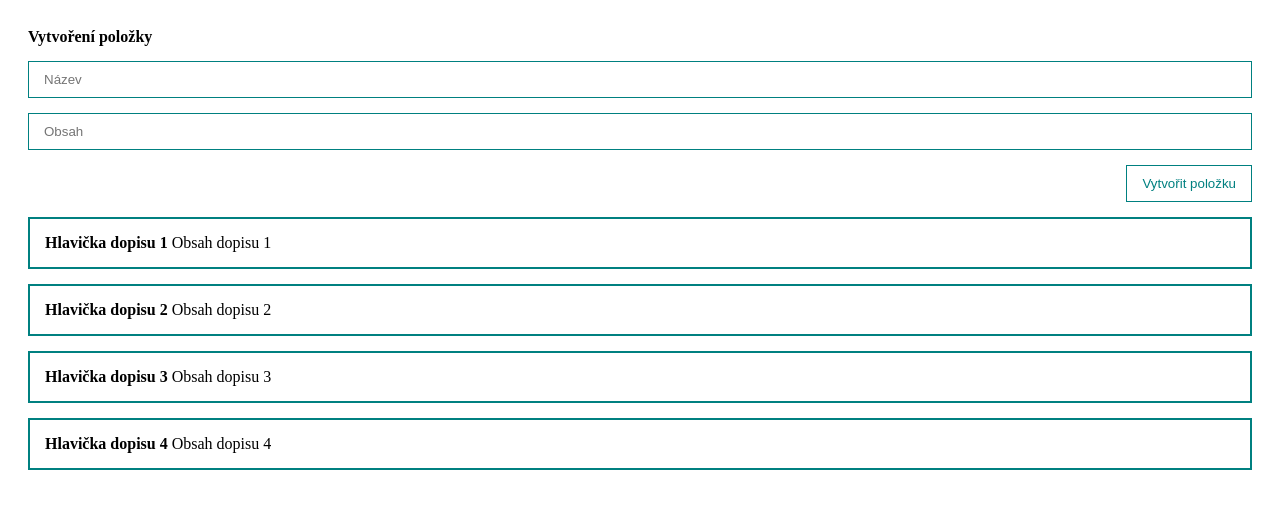
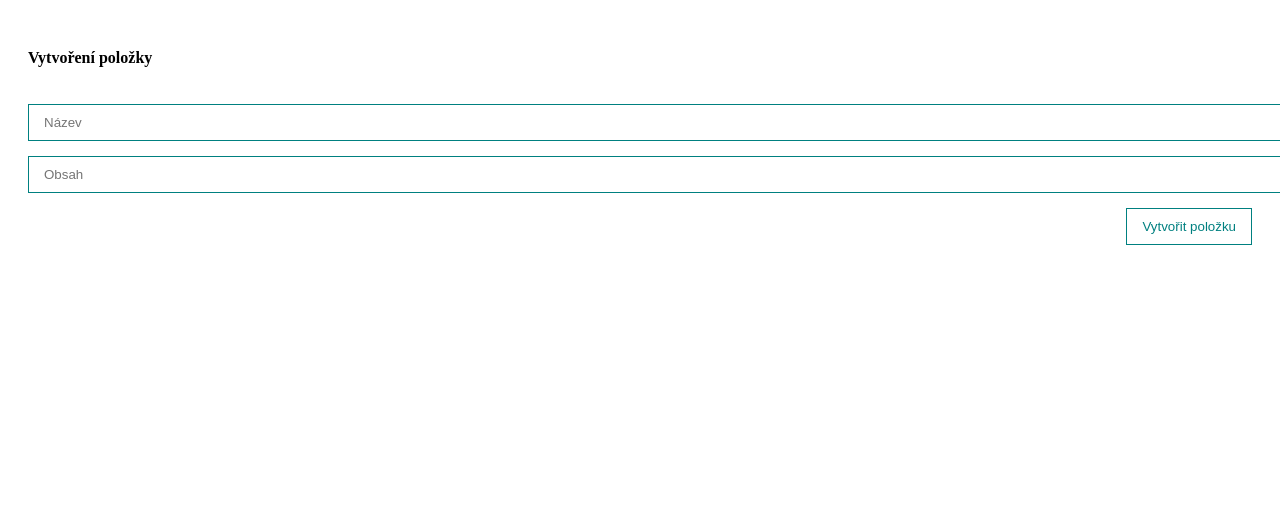
Before and after one commit to kofranek/timur_albi_vue3_from_a_to_z, a Vue app: page / in a window 1280 px wide. Shown: the top 508 px of the page. Built offline with nearby package versions, Linux system fonts and the light colour scheme; the HTML template or start-up script is replaced by a standard one.

Commit message:
6. Dekompozice, vytvoření znovupoužitelných komponent

```diff
--- a/src/App.vue
+++ b/src/App.vue
@@ -1,48 +1,18 @@
 <template>
   <div class="app">
-    <form @submit.prevent>
-      <h4>Vytvoření položky</h4>
-      <!--    <input class="input"-->
-      <!--           type="text"-->
-      <!--           placeholder="Název"-->
-      <!--           v-bind:value="title"-->
-      <!--           @input="inputTitle"-->
-      <!--    >-->
-      <!--    <input class="input"-->
-      <!--           type="text"-->
-      <!--           placeholder="Obsah"-->
-      <!--           v-bind:value="body"-->
-      <!--           @input="inputBody"-->
-      <!--    >-->
-
-      <input class="input"
-             type="text"
-             placeholder="Název"
-             v-bind:value="title"
-             @input="title = $event.target.value"
-      >
-      <input class="input"
-             type="text"
-             placeholder="Obsah"
-             v-bind:value="body"
-             @input="body = $event.target.value"
-      >
-      <button class="btn"
-              @click.prevent="createPost"
-      >
-        Vytvořit položku
-      </button>
-    </form>
-
-
-    <div class="post" v-for="post in posts">
-      <div><strong>{{ post.title }}</strong> {{ post.body }}</div>
-    </div>
+    <post-form/>
+    <post-list/>
   </div>
 </template>
 
 <script>
+import PostForm from "@/components/PostForm";
+import PostList from "@/components/PostList";
 export default {
+  components: {
+    PostForm: PostForm,
+    PostList: PostList
+  },
   name: "App",
   data() {
     return {
@@ -57,12 +27,6 @@
     }
   },
   methods: {
-    // inputTitle(event) {
-    //   this.title = event.target.value
-    // },
-    // inputBody(event) {
-    //   this.body = event.target.value
-    // }
     createPost() {
       const newPost = {
         id: Date.now(),
@@ -88,31 +52,5 @@
   padding: 20px;
 }
 
-.post {
-  padding: 15px;
-  border: 2px solid teal;
-  margin-top: 15px;
-}
-
-form {
-  display: flex;
-  flex-direction: column;
-}
-
-.btn {
-  margin-top: 15px;
-  align-self: flex-end;
-  padding: 10px 15px;
-  background: none;
-  color: teal;
-  border: 1px solid teal;
-}
-
-.input {
-  width: 100%;
-  border: 1px solid teal;
-  padding: 10px 15px;
-  margin-top: 15px;
-}
 
 </style>
--- /dev/null
+++ b/src/components/PostForm.vue
@@ -0,0 +1,52 @@
+<template>
+  <form @submit.prevent>
+    <h4>Vytvoření položky</h4>
+    <input class="input"
+           type="text"
+           placeholder="Název"
+           v-bind:value="title"
+           @input="title = $event.target.value"
+    >
+    <input class="input"
+           type="text"
+           placeholder="Obsah"
+           v-bind:value="body"
+           @input="body = $event.target.value"
+    >
+    <button class="btn"
+            @click.prevent="createPost"
+    >
+      Vytvořit položku
+    </button>
+  </form>
+
+</template>
+
+<script>
+export default {
+  name: "PostForm"
+}
+</script>
+
+<style scoped>
+form {
+  display: flex;
+  flex-direction: column;
+}
+
+.btn {
+  margin-top: 15px;
+  align-self: flex-end;
+  padding: 10px 15px;
+  background: none;
+  color: teal;
+  border: 1px solid teal;
+}
+
+.input {
+  width: 100%;
+  border: 1px solid teal;
+  padding: 10px 15px;
+  margin-top: 15px;
+}
+</style>
--- /dev/null
+++ b/src/components/PostList.vue
@@ -0,0 +1,20 @@
+<template>
+  <div class="post" v-for="post in posts">
+    <div><strong>{{ post.title }}</strong> {{ post.body }}</div>
+  </div>
+</template>
+
+<script>
+export default {
+  name: "PostList"
+}
+</script>
+
+<style scoped>
+.post {
+  padding: 15px;
+  border: 2px solid teal;
+  margin-top: 15px;
+}
+
+</style>
```
Also changed, not shown: notes.txt.
